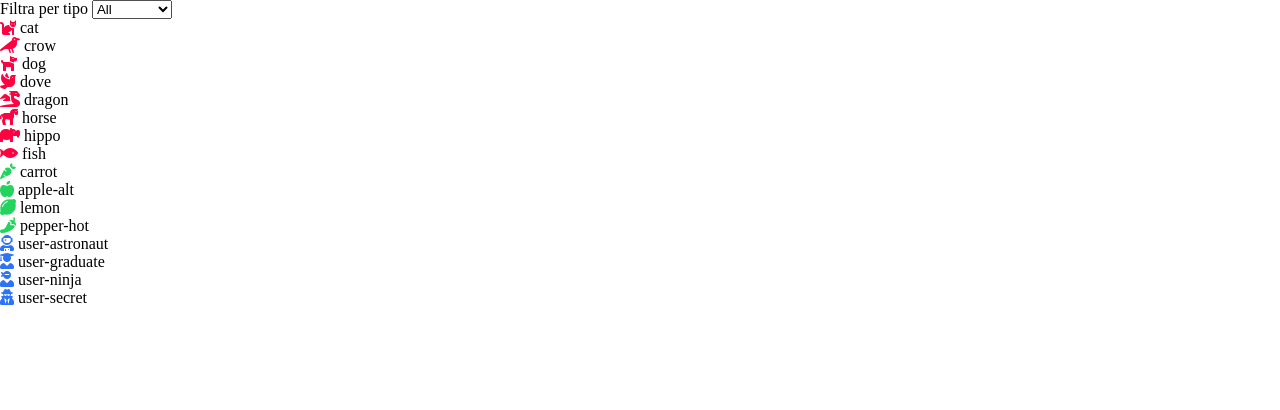
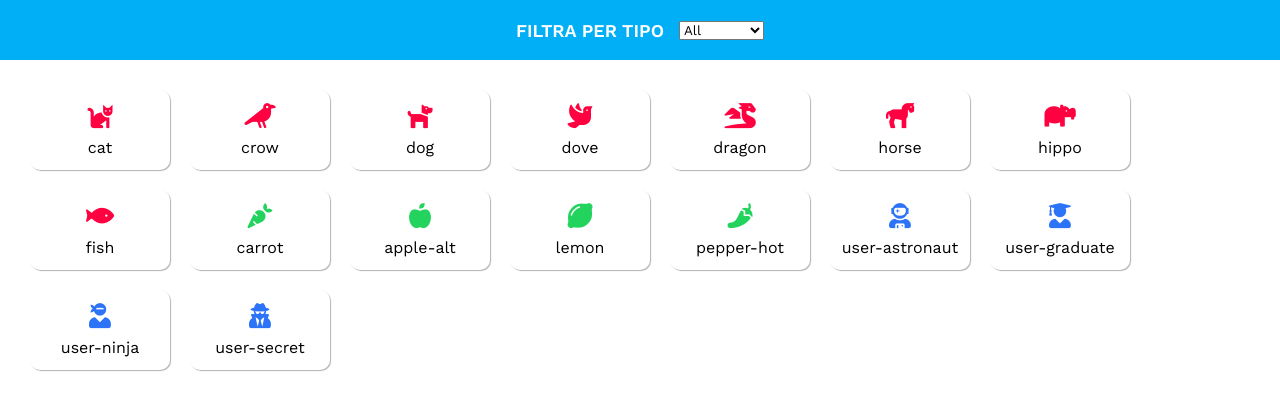
Before and after one commit to jopomin/js-es6-icons, a plain HTML site: page index.html in a window 1280 px wide. Drawn offline with nearby package versions, Linux system fonts and the light colour scheme.

Commit message:
Milestone 3 con CSS completo

```diff
--- a/css/style.css
+++ b/css/style.css
@@ -2,10 +2,34 @@
     margin: 0;
     padding: 0;
     box-sizing: border-box;
+    font-family: "Work Sans", sans-serif;
 }
 
 #icons {
     list-style: none;
+    display: flex;
+    flex-wrap: wrap;
+    justify-content: flex-start;
+    align-items: center;
+    padding: 20px;
+}
+
+#icons li {
+    display: flex;
+    flex-direction: column;
+    align-items: center;
+    justify-content: center;
+    width: 140px;
+    height: 80px;
+    box-shadow: 1px 1px 1px rgba(0, 0, 0, 0.3);
+    border-radius: 10px;
+    padding: 10px;
+    margin: 10px;
+}
+
+#icons li i {
+    font-size: 25px;
+    margin-bottom: 10px;
 }
 
 .red {
@@ -19,3 +43,20 @@
 .green {
     color: #22d45d;
 }
+
+.search {
+    height: 60px;
+    width: 100%;
+    background: #00aff5;
+    color: #fff;
+    display: flex;
+    justify-content: center;
+    align-items: center;
+    font-size: 18px;
+    font-weight: 600;
+    text-transform: uppercase;
+}
+
+.search label {
+    margin-right: 15px;
+}
```
